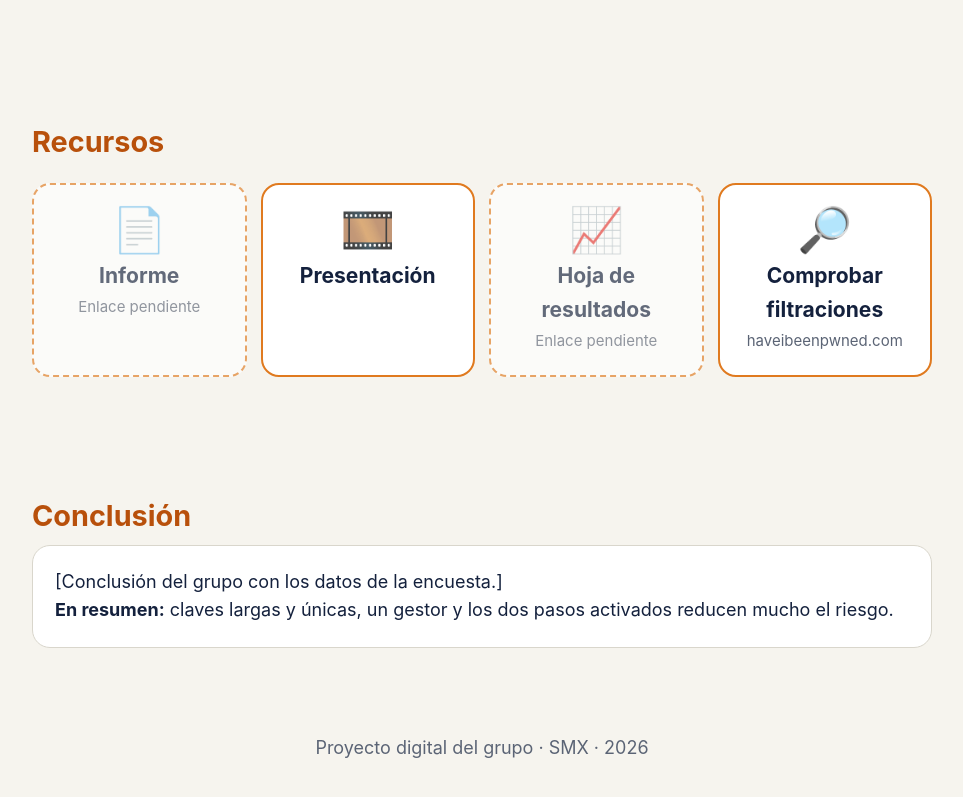
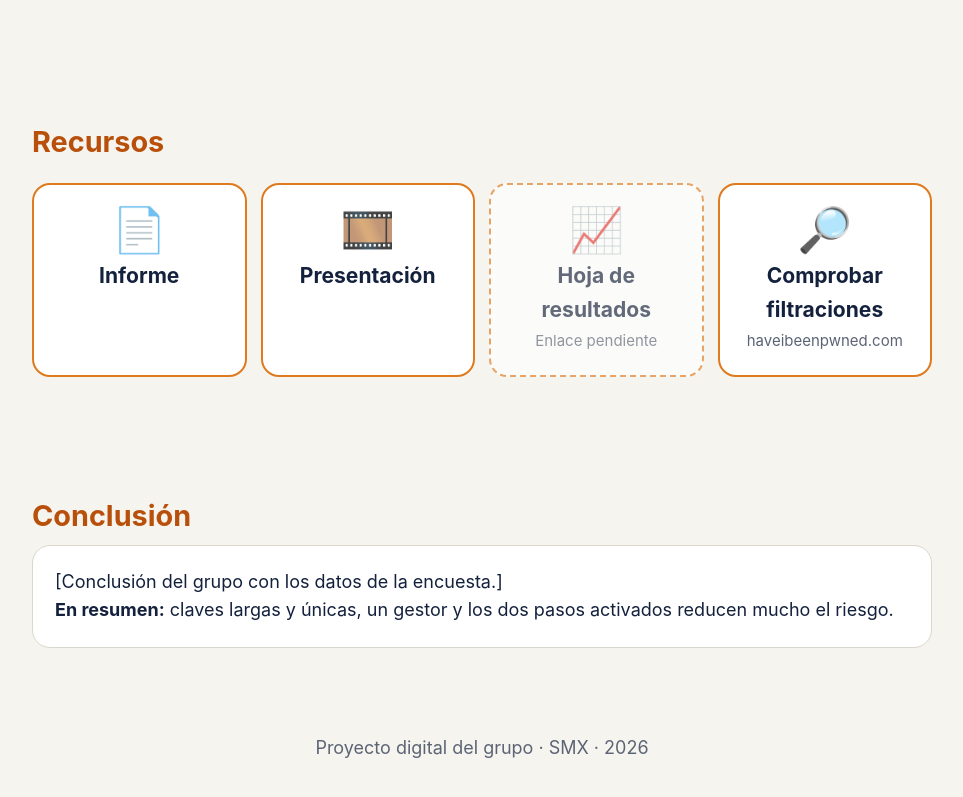
Before and after one commit to nmartin-elpuig/Web-aplicaciones-web, a plain HTML site: page index.html in a window 1280 px wide. Shown: the part 3148-3945 px from the top of the page, without its empty margins (158-1121 px from the left). Drawn offline with Linux system fonts and the light colour scheme.

Commit message:
Update informe link in index.html

```diff
--- a/index.html
+++ b/index.html
@@ -39,7 +39,7 @@ var LINKS = {
   formulario: "https://docs.google.com/forms/d/e/1FAIpQLScZBNYCPtWnuHD245hrLYmTaEJe7PzkaUiQgZqoAtzel8J5Qg/viewform",
   grafico: "",
   presentacion: "https://docs.google.com/presentation/d/1OdcBMsSsoCdks5QdclCQutJ5H5T23VKn/edit?usp=drivesdk&ouid=105041830288485816826&rtpof=true&sd=true",
-  informe: "",
+  informe: "https://docs.google.com/spreadsheets/d/1uOOhNYbb4ApGyZ9Zhgq42WM3KM6yYAJu/edit?usp=drivesdk&ouid=105041830288485816826&rtpof=true&sd=true",
   hoja: ""
 };
 /* ========================================================= */
```
